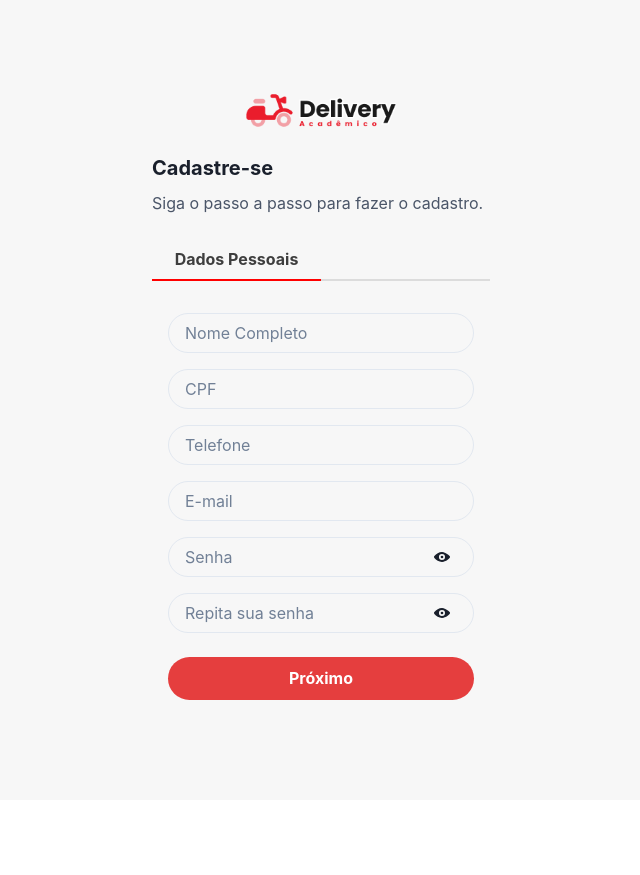
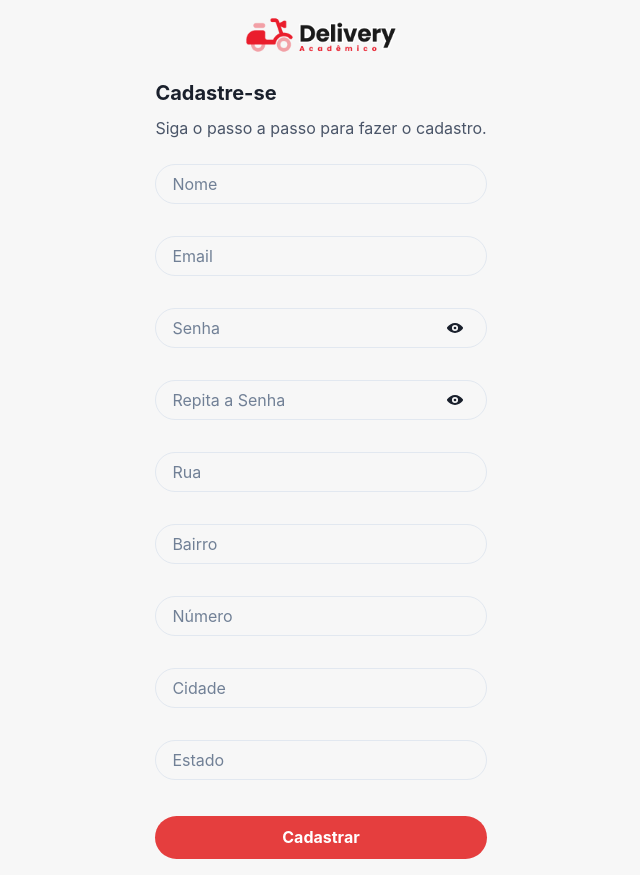
Before and after one commit to moacirdavidag/frontend-pw2, a React (Vite) app: page /register in a window 1280 px wide. Shown: the whole page, without its empty margins (319-959 px from the left). Before the commit the page ends 800 px from the top, so only its background shows below. Built offline with nearby package versions, Linux system fonts and the light colour scheme.

Commit message:
feat: Form de cadastro de usuário integrado com a API

```diff
--- a/src/components/Form/RegisterForm.tsx
+++ b/src/components/Form/RegisterForm.tsx
@@ -1,33 +1,89 @@
 import React, { useState } from "react";
-import {
-  Box,
-  Tab,
-  TabList,
-  TabPanels,
-  TabPanel,
-  Tabs,
-  IconButton,
-} from "@chakra-ui/react";
+import { Box, Text, Stack, IconButton, useToast } from "@chakra-ui/react";
+import { Formik, Form, Field, ErrorMessage } from "formik";
 import { ViewIcon, ViewOffIcon } from "@chakra-ui/icons";
+import * as Yup from "yup";
+import { InputField } from "../InputField/InputField";
 import ActionButton from "../Button/ActionButton";
+import { Header } from "../Header/Header";
 import TitleWithSubtitle from "../TitleWithSubtitle/TittleWithSub";
-import { InputField } from "../InputField/InputField";
-import { Header } from "../Header/Header";
+import { useNavigate } from "react-router-dom";
+import API from "../../services/api";
 
-const RegisterForm: React.FC = () => {
-  const [tabIndex, setTabIndex] = useState(0);
+const RegisterForm = () => {
   const [showPassword, setShowPassword] = useState(false);
-
-  const handleTabsChange = (index: number) => {
-    setTabIndex(index);
-  };
 
   const handleShowClick = () => {
     setShowPassword(!showPassword);
   };
 
+  const toast = useToast();
+  const navigate = useNavigate();
+
+  const initialValues = {
+    name: "",
+    email: "",
+    password: "",
+    repetirSenha: "",
+    street: "",
+    neighborhood: "",
+    number: "",
+    city: "",
+    state: "",
+  };
+
+  const validationSchema = Yup.object({
+    name: Yup.string().required("Nome é obrigatório"),
+    email: Yup.string().email("Email inválido").required("Email é obrigatório"),
+    password: Yup.string()
+      .min(6, "A senha deve ter pelo menos 6 caracteres")
+      .required("Senha é obrigatória"),
+    repetirSenha: Yup.string()
+      .oneOf([Yup.ref("password")], "As senhas não coincidem")
+      .required("Repita a senha"),
+    street: Yup.string().required("Rua é obrigatória"),
+    neighborhood: Yup.string().required("Bairro é obrigatório"),
+    number: Yup.string().required("Número é obrigatório"),
+    city: Yup.string().required("Cidade é obrigatória"),
+    state: Yup.string().required("Estado é obrigatório"),
+  });
+
+  const handleSubmit = async (
+    values: any,
+    { setSubmitting }: any
+  ) => {
+    const valuesEdited = values;
+    delete valuesEdited.repetirSenha;
+    try {
+      const response = await API.post("/users", valuesEdited);
+      if (response.status === 201) {
+        toast({
+          title: "Usuário criado com sucesso!",
+          description: "Você será redirecionado para a página inicial!",
+          status: "success",
+          duration: 3000,
+          isClosable: true,
+          position: "top-right",
+        });
+        navigate("/home");
+      }
+    } catch (error) {
+      toast({
+        title: "Erro ao criar o usuário!",
+        description: "Tente novamente!",
+        status: "error",
+        duration: 3000,
+        isClosable: true,
+        position: "top-right",
+      });
+      console.error("Erro ao criar o usuário:", error);
+    } finally {
+      setSubmitting(false);
+    }
+  };
+
   return (
-    <Box mt={2} mb={0}>
+    <Box p={4}>
       <Header logoSrc="src/assets/imgs/logo.png" />
       {/* Título e subtítulo */}
       <Box textAlign="left" mb={1}>
@@ -37,185 +93,228 @@ const RegisterForm: React.FC = () => {
           textAlign="left"
         />
       </Box>
-
-      <Tabs
-        index={tabIndex}
-        onChange={handleTabsChange}
-        isFitted
-        variant="unstyled"
+      <Formik
+        initialValues={initialValues}
+        validationSchema={validationSchema}
+        onSubmit={handleSubmit}
       >
-        <TabList justifyContent="center" mb="1em">
-          <Tab
-            fontWeight="bold"
-            color={tabIndex === 0 ? "#3E3E3E" : "#3E3E3E"}
-            borderBottom={
-              tabIndex === 0 ? "2px solid red" : "2px solid #DCDCDC"
-            }
-          >
-            {tabIndex === 0 ? "Dados Pessoais" : ""}
-          </Tab>
-          <Tab
-            fontWeight="bold"
-            color={tabIndex === 1 ? "#3E3E3E" : "#3E3E3E"}
-            borderBottom={
-              tabIndex === 1 ? "2px solid red" : "2px solid #DCDCDC"
-            }
-            whiteSpace="nowrap"
-            overflow="hidden"
-            textOverflow="ellipsis"
-          >
-            {tabIndex === 1 ? "Dados de Endereço" : ""}
-          </Tab>
-        </TabList>
-
-        <TabPanels>
-          {/* Formulário de Dados Pessoais */}
-          <TabPanel>
-            <InputField
+        {({ isSubmitting, handleChange, values, setSubmitting }) => (
+          <Form>
+            <Stack spacing={4}>
+              <Field
+                as={InputField}
                 id="nome"
-              placeholder="Nome Completo"
+                name="name"
+                placeholder="Nome"
                 focusBorderColor="red.500"
                 borderRadius="40px"
                 mb={4}
+                onChange={handleChange}
+                value={values.name}
               />
-            <InputField
-              id="cpf"
-              placeholder="CPF"
+              <ErrorMessage name="name">
+                {(msg) => (
+                  <Text color="red.500" fontSize="sm">
+                    {msg}
+                  </Text>
+                )}
+              </ErrorMessage>
+
+              <Field
+                as={InputField}
+                id="email"
+                name="email"
+                placeholder="Email"
                 focusBorderColor="red.500"
                 borderRadius="40px"
                 mb={4}
+                onChange={handleChange}
+                value={values.email}
               />
-            <InputField
-              id="telefone"
-              placeholder="Telefone"
-              focusBorderColor="red.500"
-              borderRadius="40px"
-              mb={4}
-            />
-            <InputField
-              id="email"
-              placeholder="E-mail"
-              type="email"
-              focusBorderColor="red.500"
-              borderRadius="40px"
-              mb={4}
-            />
-            {/* Usando InputField para os campos de senha */}
-            <InputField
+              <ErrorMessage name="email">
+                {(msg) => (
+                  <Text color="red.500" fontSize="sm">
+                    {msg}
+                  </Text>
+                )}
+              </ErrorMessage>
+
+              <Field
+                as={InputField}
                 id="senha"
+                name="password"
                 placeholder="Senha"
                 type={showPassword ? "text" : "password"}
                 focusBorderColor="red.500"
                 borderRadius="40px"
+                mb={4}
+                onChange={handleChange}
+                value={values.password}
                 inputRightElement={
                   <IconButton
                     variant="ghost"
-                  aria-label={showPassword ? "Ocultar senha" : "Mostrar senha"}
+                    aria-label={
+                      showPassword ? "Ocultar senha" : "Mostrar senha"
+                    }
                     icon={showPassword ? <ViewOffIcon /> : <ViewIcon />}
                     onClick={handleShowClick}
                     marginRight="0"
                   />
                 }
-              mb={4}
               />
-            <InputField
-              id="repetir-senha"
-              placeholder="Repita sua senha"
+              <ErrorMessage name="password">
+                {(msg) => (
+                  <Text color="red.500" fontSize="sm">
+                    {msg}
+                  </Text>
+                )}
+              </ErrorMessage>
+
+              <Field
+                as={InputField}
+                id="repetirSenha"
+                name="repetirSenha"
+                placeholder="Repita a Senha"
                 type={showPassword ? "text" : "password"}
                 focusBorderColor="red.500"
                 borderRadius="40px"
+                mb={4}
+                onChange={handleChange}
+                value={values.repetirSenha}
                 inputRightElement={
                   <IconButton
                     variant="ghost"
-                  aria-label={showPassword ? "Ocultar senha" : "Mostrar senha"}
+                    aria-label={
+                      showPassword ? "Ocultar senha" : "Mostrar senha"
+                    }
                     icon={showPassword ? <ViewOffIcon /> : <ViewIcon />}
                     onClick={handleShowClick}
                     marginRight="0"
                   />
                 }
-              mb={6}
               />
-            <ActionButton
-              titulo="Próximo"
-              onClick={() => setTabIndex(1)} // Vai para o próximo formulário
-              background="red.500"
-            />
-          </TabPanel>
+              <ErrorMessage name="repetirSenha">
+                {(msg) => (
+                  <Text color="red.500" fontSize="sm">
+                    {msg}
+                  </Text>
+                )}
+              </ErrorMessage>
 
-          {/* Formulário de Dados de Endereço */}
-          <TabPanel>
-            <InputField
+              <Field
+                as={InputField}
                 id="rua"
+                name="street"
                 placeholder="Rua"
                 focusBorderColor="red.500"
                 borderRadius="40px"
-              mb={3}
+                mb={4}
+                onChange={handleChange}
+                value={values.street}
               />
-            <InputField
+              <ErrorMessage name="street">
+                {(msg) => (
+                  <Text color="red.500" fontSize="sm">
+                    {msg}
+                  </Text>
+                )}
+              </ErrorMessage>
+
+              <Field
+                as={InputField}
                 id="bairro"
+                name="neighborhood"
                 placeholder="Bairro"
                 focusBorderColor="red.500"
                 borderRadius="40px"
-              mb={3}
+                mb={4}
+                onChange={handleChange}
+                value={values.neighborhood}
               />
-            <InputField
+              <ErrorMessage name="neighborhood">
+                {(msg) => (
+                  <Text color="red.500" fontSize="sm">
+                    {msg}
+                  </Text>
+                )}
+              </ErrorMessage>
+
+              <Field
+                as={InputField}
                 id="numero"
+                name="number"
                 placeholder="Número"
                 focusBorderColor="red.500"
                 borderRadius="40px"
-              mb={3}
+                mb={4}
+                onChange={handleChange}
+                value={values.number}
               />
-            <InputField
-              id="complemento"
-              placeholder="Complemento"
-              focusBorderColor="red.500"
-              borderRadius="40px"
-              mb={3}
-            />
-            <InputField
+              <ErrorMessage name="number">
+                {(msg) => (
+                  <Text color="red.500" fontSize="sm">
+                    {msg}
+                  </Text>
+                )}
+              </ErrorMessage>
+
+              <Field
+                as={InputField}
                 id="cidade"
+                name="city"
                 placeholder="Cidade"
                 focusBorderColor="red.500"
                 borderRadius="40px"
-              mb={3}
+                mb={4}
+                onChange={handleChange}
+                value={values.city}
               />
-            <InputField
+              <ErrorMessage name="city">
+                {(msg) => (
+                  <Text color="red.500" fontSize="sm">
+                    {msg}
+                  </Text>
+                )}
+              </ErrorMessage>
+
+              <Field
+                as={InputField}
                 id="estado"
+                name="state"
                 placeholder="Estado"
                 focusBorderColor="red.500"
                 borderRadius="40px"
-              mb={3}
+                mb={4}
+                onChange={handleChange}
+                value={values.state}
               />
-            <InputField
-              id="referencia"
-              placeholder="Ponto de Referência"
-              focusBorderColor="red.500"
-              borderRadius="40px"
-              mb={6}
+              <ErrorMessage name="state">
+                {(msg) => (
+                  <Text color="red.500" fontSize="sm">
+                    {msg}
+                  </Text>
+                )}
+              </ErrorMessage>
+            </Stack>
+
+            <Stack spacing={3} mt={5}>
+              <ActionButton
+                type="submit"
+                isLoading={isSubmitting}
+                loadingText="Carregando..."
+                backgroundColor="red.500"
+                color="white"
+                borderRadius="50px"
+                _hover={{ bg: "red.600" }}
+                onClick={() => {
+                  handleSubmit(values, setSubmitting);
+                }}
+                titulo="Cadastrar"
               />
-
-            <Box display="flex" justifyContent="space-between" gap={4}>
-              <ActionButton
-                titulo="Voltar"
-                onClick={() => setTabIndex(0)} // Voltar ao formulário anterior
-                background="#FCFCFC"
-                color="#717171"
-                border="1px solid #DCDCDC"
-                hover={{ bg: "gray.400" }}
-                width="45%"
-                fontSize="14px"
-              />
-              <ActionButton
-                titulo="Finalizar"
-                onClick={() => alert("Cadastro finalizado!")} // Implementar a lógica do cadastro
-                background="red.500"
-                width="45%"
-                fontSize="14px"
-              />
-            </Box>
-          </TabPanel>
-        </TabPanels>
-      </Tabs>
+            </Stack>
+          </Form>
+        )}
+      </Formik>
     </Box>
   );
 };
```
Lines whose indentation alone changed are shown as unchanged.
